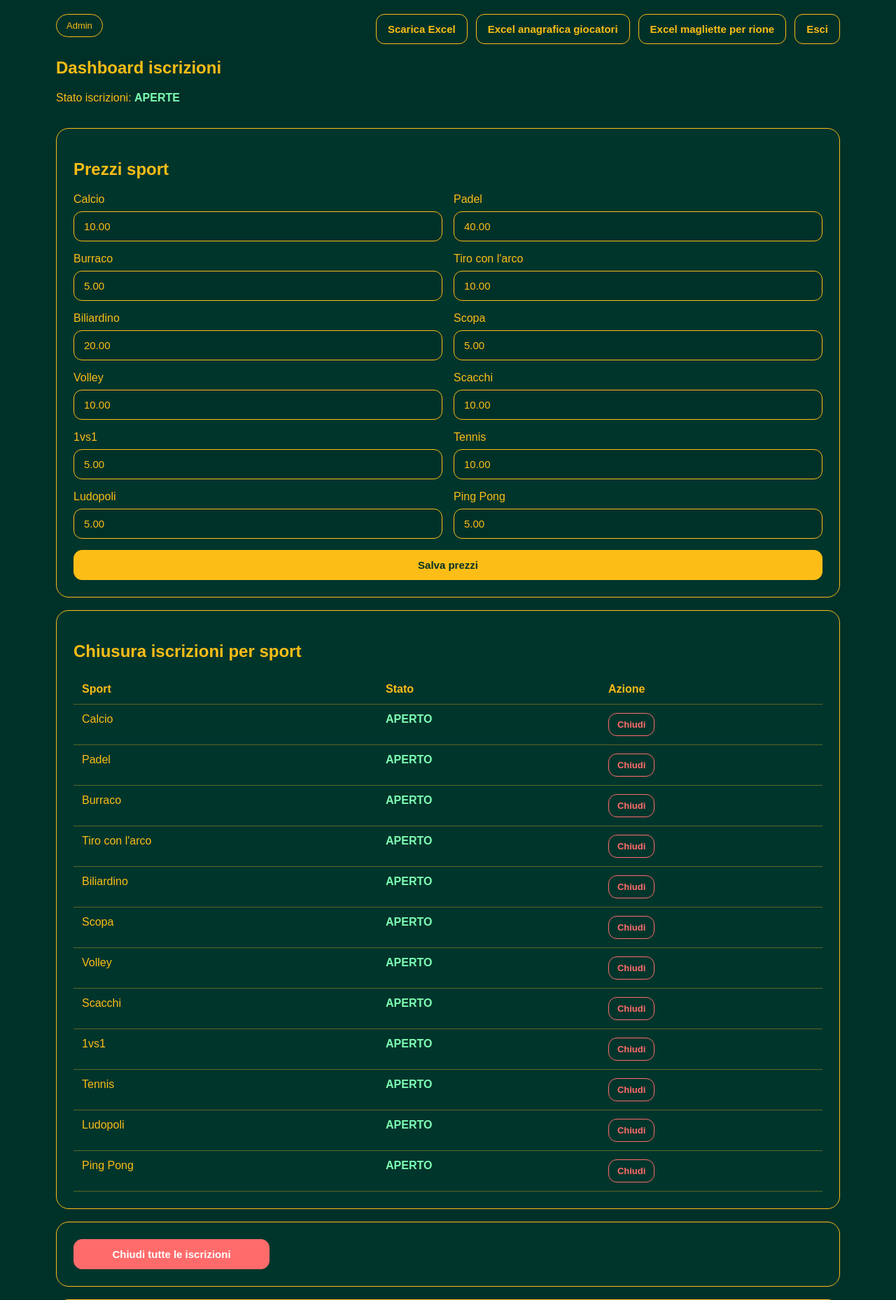
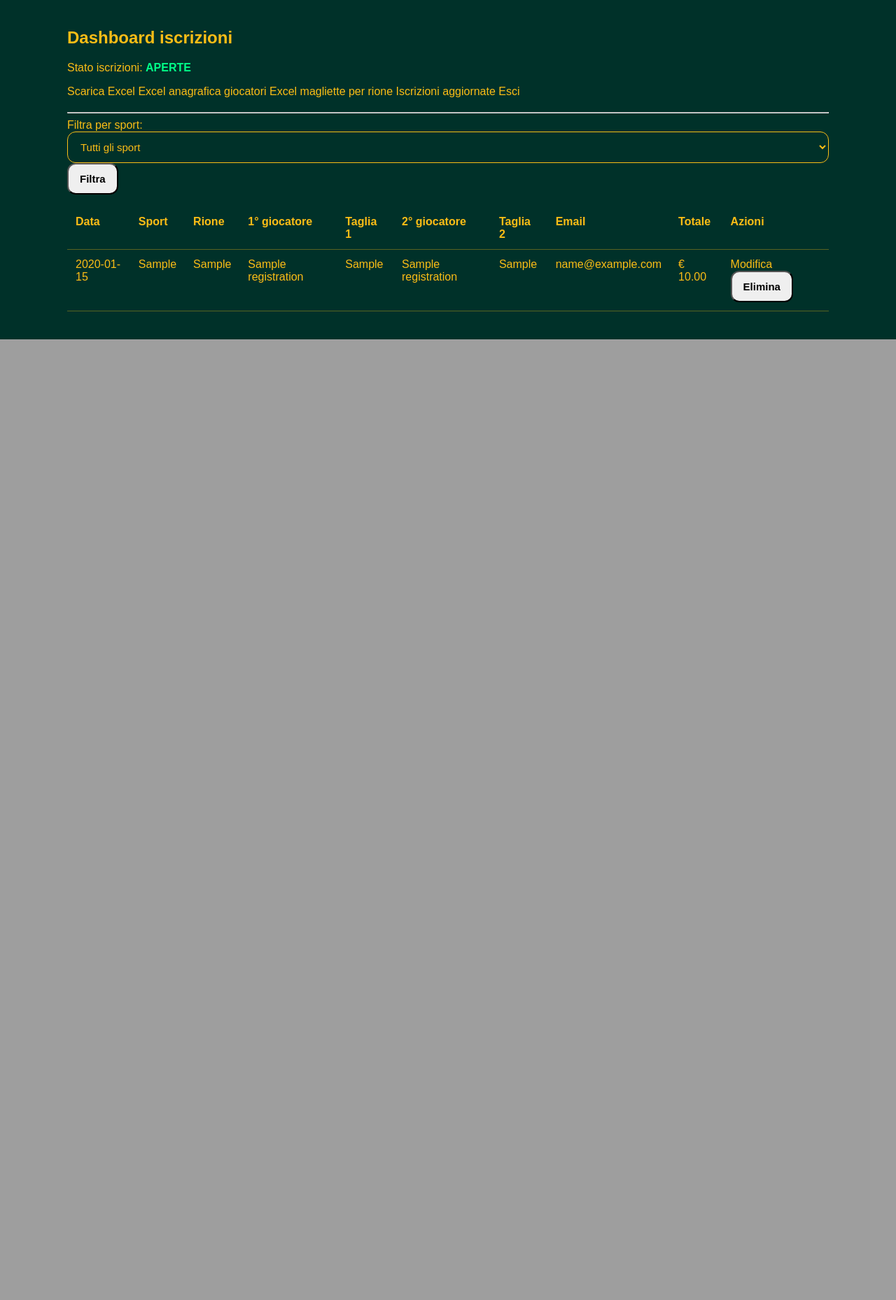
Before and after one commit to paliodellatorre/pdt-leverano, a Flask app: page /admin in a window 1280 px wide. Shown: the part 850-2708 px from the top of the page at 70% size. After the commit the page ends 1335 px from the top, so only its background shows below. Run offline with Flask 3, Linux system fonts and the light colour scheme; the visitor is signed in with stand-in values (Sample User, id 1); tables that the repository leaves empty hold one stand-in row (values such as "Sample post").

Commit message:
Update admin_dashboard.html

```diff
--- a/templates/admin_dashboard.html
+++ b/templates/admin_dashboard.html
@@ -1,154 +1,83 @@
 {% extends "base.html" %}
-{% block title %}Dashboard Admin{% endblock %}
+
 {% block content %}
-<section class="dashboard-head">
-    <div>
-        <div class="badge">Admin</div>
-        <h1>Dashboard iscrizioni</h1>
-        <p class="status-line">
+
+<div class="container">
+
+    <h2>Dashboard iscrizioni</h2>
+
+    <p>
         Stato iscrizioni:
+        <strong style="color: {% if registrations_open %}#00ff88{% else %}#ff4444{% endif %};">
             {% if registrations_open %}
-                <strong class="text-success">APERTE</strong>
+                APERTE
             {% else %}
-                <strong class="text-danger">CHIUSE</strong>
+                CHIUSE
             {% endif %}
-            {% if closed_message %}<span>— {{ closed_message }}</span>{% endif %}
+        </strong>
     </p>
+
+    <div style="margin-bottom: 20px;">
+
+        <a href="{{ url_for('export_excel') }}" class="btn">
+            Scarica Excel
+        </a>
+
+        <a href="{{ url_for('export_players_excel') }}" class="btn">
+            Excel anagrafica giocatori
+        </a>
+
+        <a href="{{ url_for('export_rioni_shirts_excel') }}" class="btn">
+            Excel magliette per rione
+        </a>
+
+        <a href="https://docs.google.com/spreadsheets/d/1LSsbGyd_C6zjc_szcmVX2zLdUDQxFDqGWyORkY7mj6Q"
+           target="_blank"
+           class="btn">
+            Iscrizioni aggiornate
+        </a>
+
+        <a href="{{ url_for('admin_logout') }}" class="btn">
+            Esci
+        </a>
+
     </div>
-    <div class="dashboard-actions">
-        <a class="ghost-btn" href="{{ url_for('export_excel') }}">Scarica Excel</a>
-        <a class="ghost-btn" href="{{ url_for('export_players_excel') }}">Excel anagrafica giocatori</a>
-        <a class="ghost-btn" href="{{ url_for('export_rioni_shirts_excel') }}">Excel magliette per rione</a>
-        <a class="ghost-btn" href="{{ url_for('admin_logout') }}">Esci</a>
-    </div>
-</section>
 
-<section class="section-card">
-    <h2>Prezzi sport</h2>
-    <form method="post" action="{{ url_for('update_prices') }}">
-        <div class="grid two">
-            {% for sport_name, sport_data in sports.items() %}
-                <div class="field">
-                    <label>{{ sport_name }}</label>
-                    <input
-                        type="text"
-                        name="{{ sport_name }}"
-                        value="{{ '%.2f'|format(sport_data.fee) }}"
-                        required
-                    >
-                </div>
+    <hr>
+
+    <form method="get" action="{{ url_for('admin_dashboard') }}">
+
+        <label>Filtra per sport:</label>
+
+        <select name="sport">
+
+            <option value="">Tutti gli sport</option>
+
+            {% for sport in sports.keys() %}
+
+                <option value="{{ sport }}"
+                    {% if sport == selected_sport %}selected{% endif %}>
+                    {{ sport }}
+                </option>
+
             {% endfor %}
-        </div>
-        <div class="inline-buttons" style="margin-top: 16px;">
-            <button class="submit-btn" type="submit">Salva prezzi</button>
-        </div>
-    </form>
-</section>
 
-<section class="section-card">
-    <h2>Chiusura iscrizioni per sport</h2>
-    <div class="table-wrap">
-        <table>
-            <thead>
-                <tr>
-                    <th>Sport</th>
-                    <th>Stato</th>
-                    <th>Azione</th>
-                </tr>
-            </thead>
-            <tbody>
-                {% for sport_name, sport_data in sports.items() %}
-                    <tr>
-                        <td>{{ sport_name }}</td>
-                        <td>
-                            {% if sport_data.is_open %}
-                                <strong class="text-success">APERTO</strong>
-                            {% else %}
-                                <strong class="text-danger">CHIUSO</strong>
-                            {% endif %}
-                        </td>
-                        <td>
-                            <form method="post" action="{{ url_for('toggle_sport', sport_name=sport_name) }}">
-                                {% if sport_data.is_open %}
-                                    <button class="ghost-btn small-btn danger-outline" type="submit">Chiudi</button>
-                                {% else %}
-                                    <button class="ghost-btn small-btn" type="submit">Riapri</button>
-                                {% endif %}
-                            </form>
-                        </td>
-                    </tr>
-                {% endfor %}
-            </tbody>
-        </table>
-    </div>
-</section>
+        </select>
 
-<section class="section-card controls-card">
-    <div class="controls-grid">
-        <form method="post" action="{{ url_for('toggle_registrations') }}">
-            <button class="submit-btn danger-btn" type="submit">
-                {% if registrations_open %}Chiudi tutte le iscrizioni{% else %}Riapri tutte le iscrizioni{% endif %}
+        <button type="submit" class="btn">
+            Filtra
         </button>
-        </form>
-    </div>
-</section>
 
-<section class="summary-grid">
-    {% for item in summary %}
-        <div class="summary-card">
-            <h3>{{ item['sport'] }}</h3>
-            <p>Iscrizioni: <strong>{{ item['registrations_count'] }}</strong></p>
-            <p>Incassi: <strong>{{ item['total_collected']|default(0, true)|currency }}</strong></p>
-            <p>Maglie: <strong>{{ item['shirts_count'] or 0 }}</strong></p>
-        </div>
-    {% endfor %}
-</section>
-
-<section class="table-card">
-    <h2>Conteggio magliette rione per rione</h2>
-    <div class="table-wrap">
-        <table>
-            <thead>
-                <tr>
-                    <th>Rione</th>
-                    {% for size in shirt_sizes %}
-                        <th>{{ size }}</th>
-                    {% endfor %}
-                    <th>Totale</th>
-                </tr>
-            </thead>
-            <tbody>
-                {% for item in rioni_shirts %}
-                    <tr>
-                        <td>{{ item.rione }}</td>
-                        {% for size in shirt_sizes %}
-                            <td>{{ item.sizes[size] }}</td>
-                        {% endfor %}
-                        <td><strong>{{ item.total }}</strong></td>
-                    </tr>
-                {% else %}
-                    <tr><td colspan="{{ shirt_sizes|length + 2 }}">Nessun dato disponibile.</td></tr>
-                {% endfor %}
-            </tbody>
-        </table>
-    </div>
-</section>
-
-<section class="table-card">
-    <form method="get" class="filter-row">
-        <select name="sport">
-            <option value="">Tutti gli sport</option>
-            {% for sport_name in sports.keys() %}
-                <option value="{{ sport_name }}" {% if selected_sport == sport_name %}selected{% endif %}>{{ sport_name }}</option>
-            {% endfor %}
-        </select>
-        <button class="ghost-btn" type="submit">Filtra</button>
     </form>
 
-    <div class="table-wrap">
+    <br>
+
     <table>
+
         <thead>
+
             <tr>
+
                 <th>Data</th>
                 <th>Sport</th>
                 <th>Rione</th>
@@ -159,34 +88,62 @@
                 <th>Email</th>
                 <th>Totale</th>
                 <th>Azioni</th>
+
             </tr>
+
         </thead>
+
         <tbody>
+
             {% for row in rows %}
+
             <tr>
-                        <td>{{ row['created_at'] }}</td>
-                        <td>{{ row['sport'] }}</td>
-                        <td>{{ row['rione'] }}</td>
-                        <td>{{ row['player1_name'] }}</td>
-                        <td>{{ row['player1_shirt_size'] or '-' }}</td>
-                        <td>{{ row['player2_name'] or '-' }}</td>
-                        <td>{{ row['player2_shirt_size'] or '-' }}</td>
-                        <td>{{ row['email'] }}</td>
-                        <td>{{ row['total_fee']|currency }}</td>
+
+                <td>{{ row.created_at }}</td>
+                <td>{{ row.sport }}</td>
+                <td>{{ row.rione }}</td>
+
+                <td>{{ row.player1_name }}</td>
+                <td>{{ row.player1_shirt_size }}</td>
+
+                <td>{{ row.player2_name or '-' }}</td>
+                <td>{{ row.player2_shirt_size or '-' }}</td>
+
+                <td>{{ row.email }}</td>
+
                 <td>
-                            <div class="action-buttons">
-                                <a class="ghost-btn small-btn" href="{{ url_for('edit_registration', registration_id=row['id']) }}">Modifica</a>
-                                <form method="post" action="{{ url_for('delete_registration', registration_id=row['id']) }}" onsubmit="return confirm('Eliminare questa iscrizione?');">
-                                    <button class="ghost-btn small-btn danger-outline" type="submit">Elimina</button>
+                    € {{ "%.2f"|format(row.total_fee) }}
+                </td>
+
+                <td>
+
+                    <a href="{{ url_for('edit_registration', registration_id=row.id) }}"
+                       class="btn">
+                        Modifica
+                    </a>
+
+                    <form method="post"
+                          action="{{ url_for('delete_registration', registration_id=row.id) }}"
+                          style="display:inline;">
+
+                        <button type="submit"
+                                class="btn"
+                                onclick="return confirm('Sei sicuro di voler eliminare questa iscrizione?')">
+                            Elimina
+                        </button>
+
                     </form>
+
+                </td>
+
+            </tr>
+
+            {% endfor %}
+
+        </tbody>
+
+    </table>
+
 </div>
-                        </td>
-                    </tr>
-                {% else %}
-                    <tr><td colspan="10">Nessuna iscrizione trovata.</td></tr>
-                {% endfor %}
-            </tbody>
-        </table>
-    </div>
-</section>
+
 {% endblock %}
```
Lines whose indentation alone changed are shown as unchanged.
